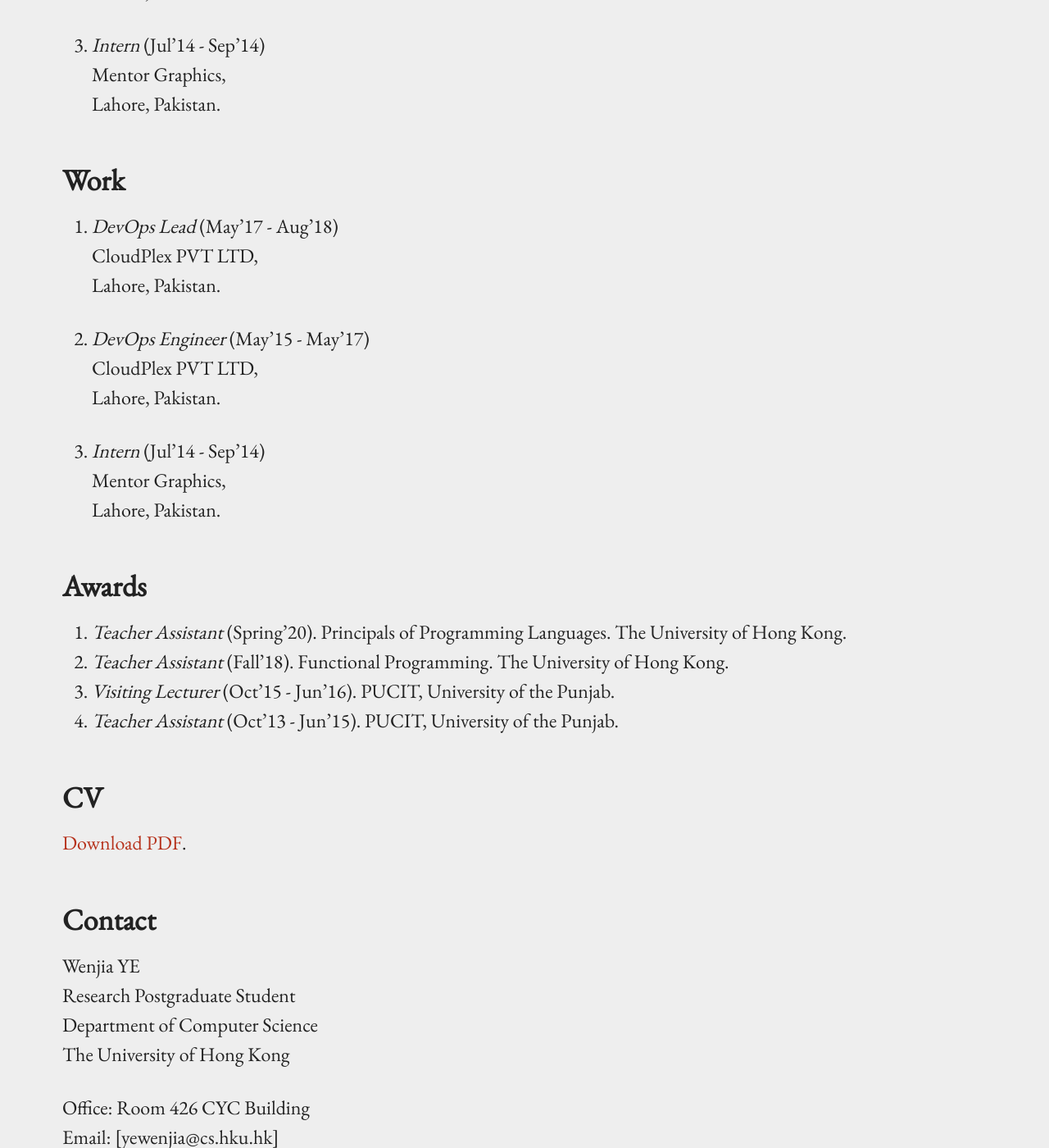
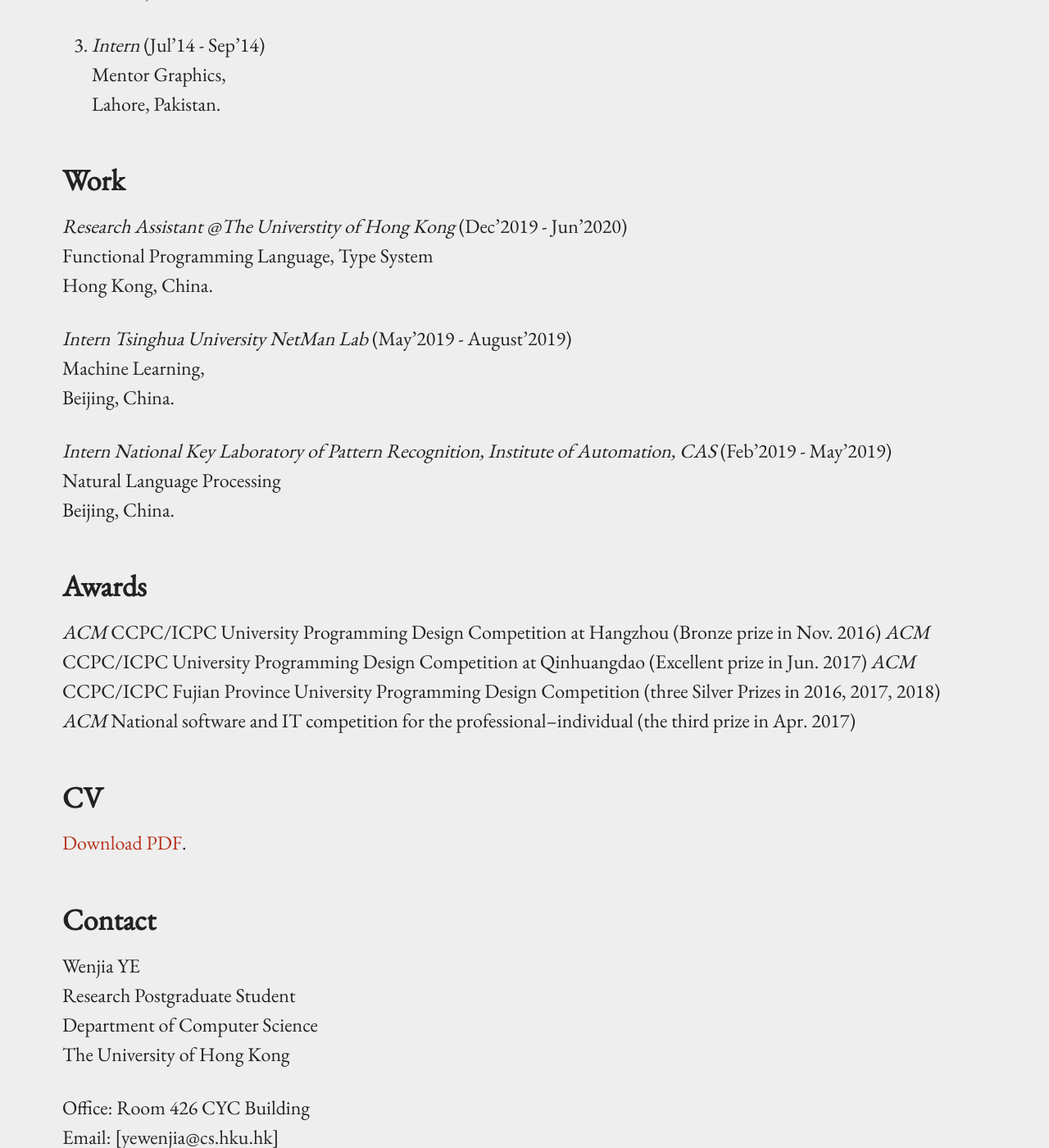
Before and after one commit to YeWenjia/YeWenjia.github.io, a Jekyll site: the page built from index.md, in a window 1280 px wide and 1400 px high, scrolled down 1065 px. Shown: the whole window at 82% size. Built offline with Jekyll 4.4.1, drawn with Linux system fonts in a browser that asks for light colours.

Commit message:
Update index.md

```diff
--- a/index.md
+++ b/index.md
@@ -40,24 +40,24 @@
 
 ## Work
 
-1. *DevOps Lead* (May'17 - Aug'18) <br />
-   CloudPlex PVT LTD, <br />
-   Lahore, Pakistan.
+*Research Assistant @The Universtity of Hong Kong* (Dec'2019 - Jun'2020) <br />
+   Functional Programming Language, Type System <br />
+   Hong Kong, China.
 
-2. *DevOps Engineer* (May'15 - May'17) <br />
-   CloudPlex PVT LTD, <br />
-   Lahore, Pakistan.
+*Intern Tsinghua University NetMan Lab* (May'2019 - August'2019) <br />
+   Machine Learning, <br />
+   Beijing, China.
 
-3. *Intern* (Jul'14 - Sep'14) <br />
-   Mentor Graphics, <br />
-   Lahore, Pakistan.
+*Intern  National Key Laboratory of Pattern Recognition, Institute of Automation, CAS* (Feb'2019 - May'2019) <br />
+   Natural Language Processing <br />
+   Beijing, China.
 
 ## Awards
 
-1. *Teacher Assistant* (Spring'20). Principals of Programming Languages. The University of Hong Kong.
-2. *Teacher Assistant* (Fall'18). Functional Programming. The University of Hong Kong.
-3. *Visiting Lecturer* (Oct'15 - Jun'16). PUCIT, University of the Punjab.
-4. *Teacher Assistant* (Oct'13 - Jun'15). PUCIT, University of the Punjab.
+*ACM* CCPC/ICPC University Programming Design Competition at Hangzhou (Bronze prize in Nov. 2016)
+*ACM* CCPC/ICPC University Programming Design Competition at Qinhuangdao (Excellent prize in Jun. 2017)
+*ACM* CCPC/ICPC Fujian Province University Programming Design Competition (three Silver Prizes in 2016, 2017, 2018)
+*ACM* National software and IT competition for the professional--individual (the third prize in Apr. 2017)
 
 ## CV
 
```
Also changed, not shown: other parts of index.md (+1 -1 lines).
